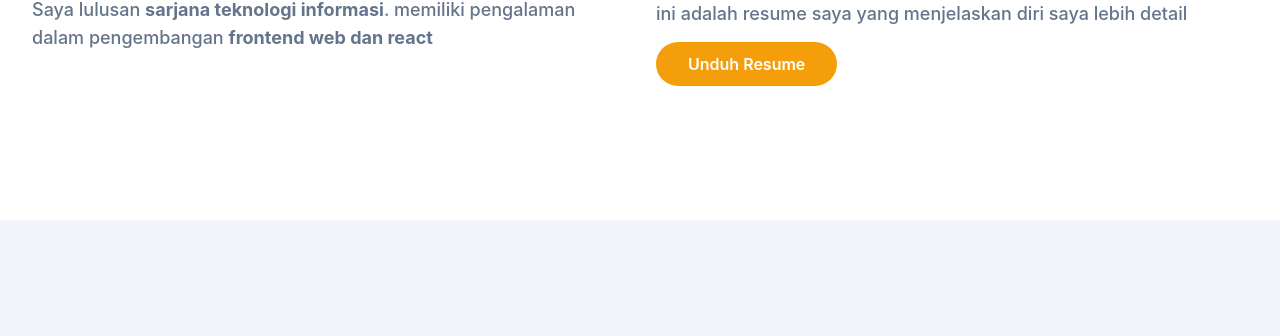
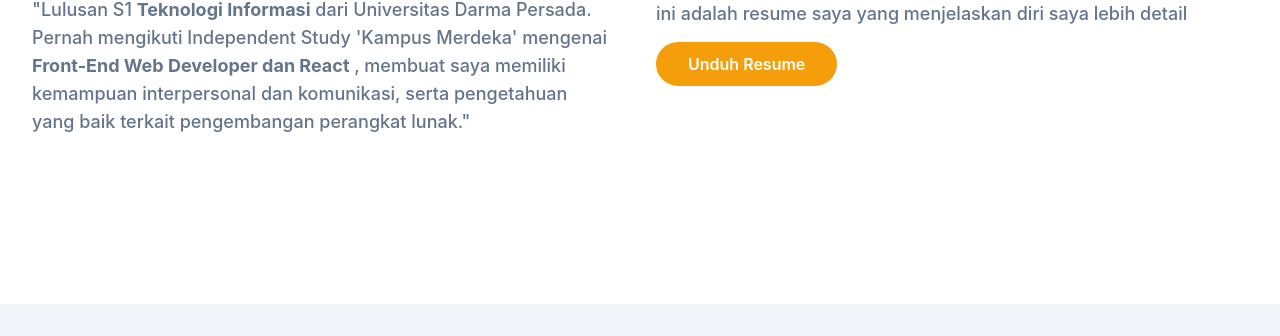
Before and after one commit to SadamMahendra/portfolio, a website: page index.html in a window 1280 px wide. Shown: the part 791-1127 px from the top of the page. Drawn offline with Linux system fonts and the light colour scheme.

Commit message:
memperbagus about

```diff
--- a/index.html
+++ b/index.html
@@ -164,9 +164,12 @@
               <p
                 class="max-w-xl text-base font-medium text-secondary lg:text-lg"
               >
-                Saya lulusan <strong>sarjana teknologi informasi</strong>.
-                memiliki pengalaman dalam pengembangan
-                <strong>frontend web dan react</strong>
+                "Lulusan S1 <strong>Teknologi Informasi</strong> dari
+                Universitas Darma Persada. Pernah mengikuti Independent Study
+                'Kampus Merdeka' mengenai
+                <strong>Front-End Web Developer dan React</strong> , membuat
+                saya memiliki kemampuan interpersonal dan komunikasi, serta
+                pengetahuan yang baik terkait pengembangan perangkat lunak."
               </p>
             </div>
 
```
